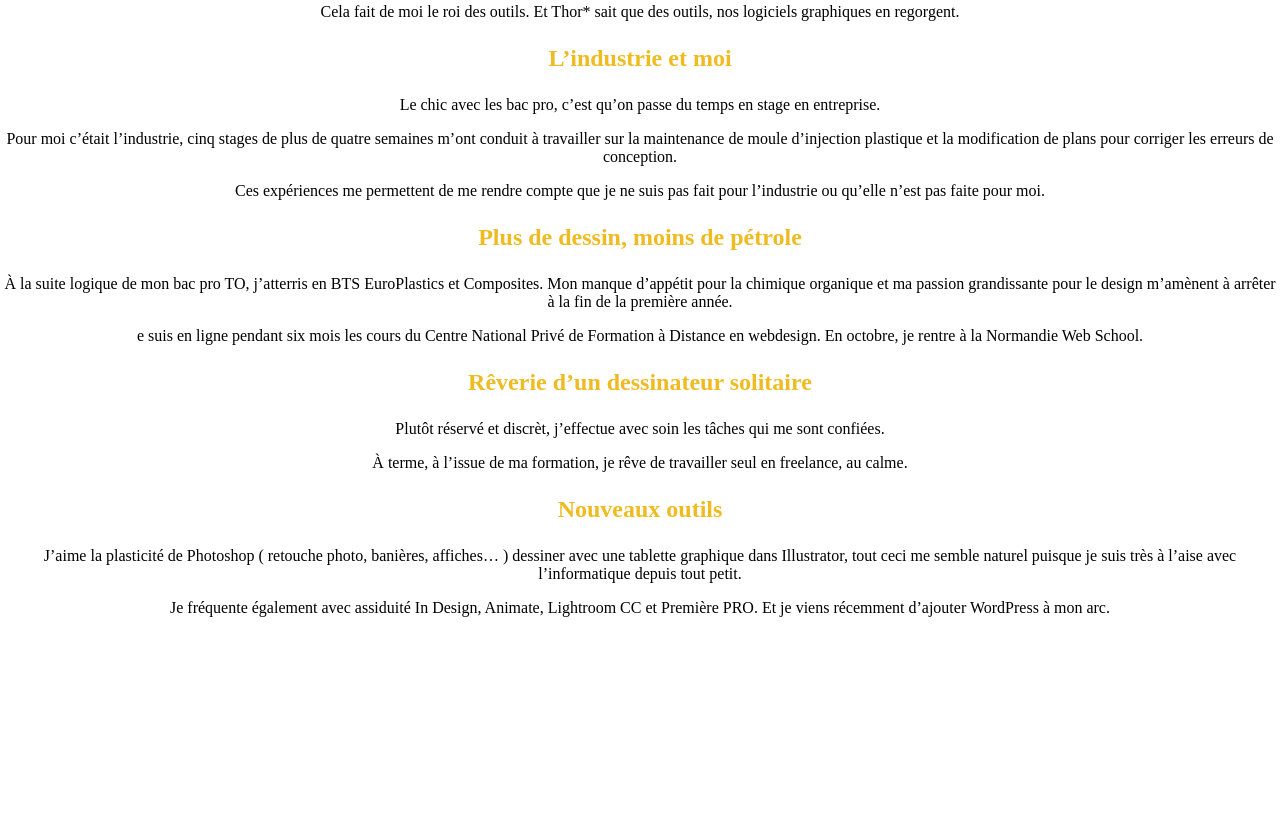
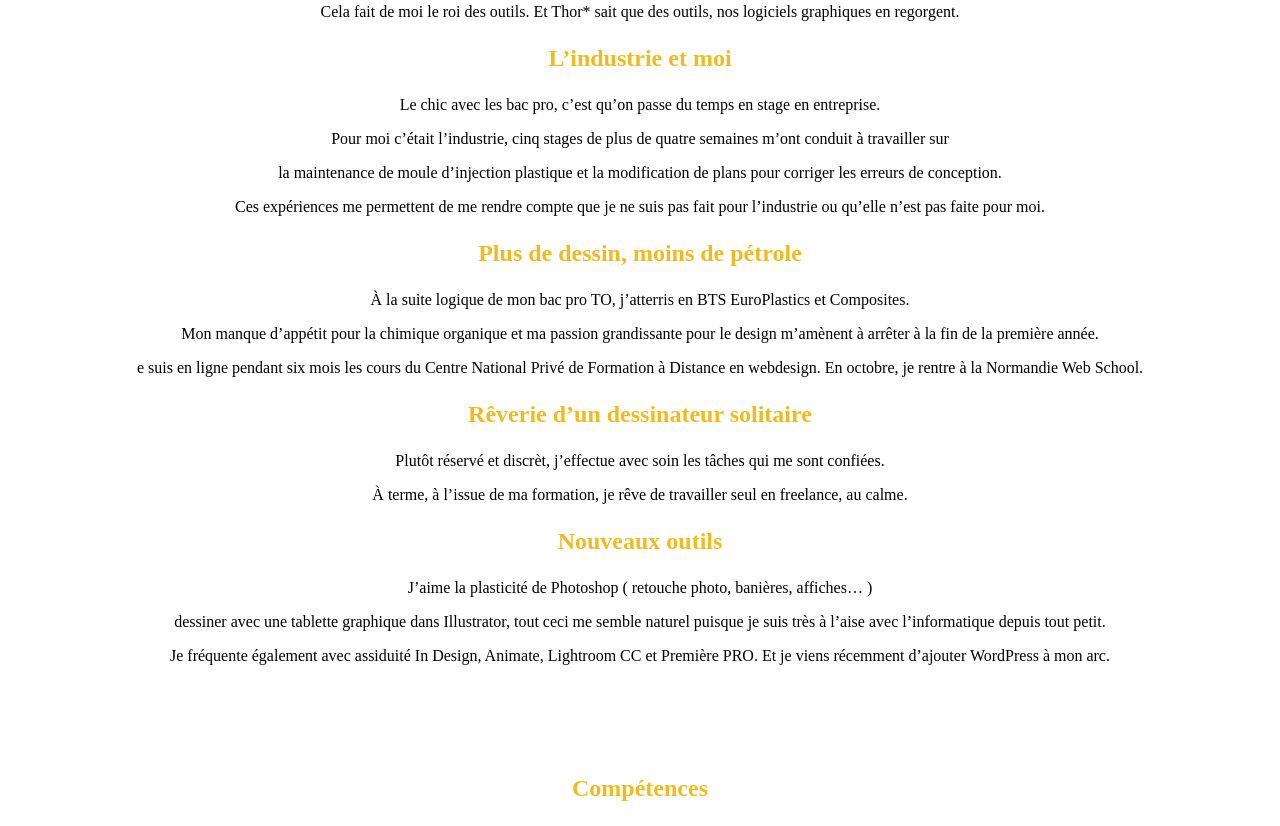
Before and after one commit to Ueha1/Site-clementM, a plain HTML site: page index.html in a window 1280 px wide. Shown: the part 596-1422 px from the top of the page. Before the commit the page ends 1229 px from the top, so only its background shows below. Drawn offline with Linux system fonts and the light colour scheme.

Commit message:
Update index.html

```diff
--- a/index.html
+++ b/index.html
@@ -33,13 +33,13 @@
         <h1><p>L’industrie et moi</p></h1>
         <txt class="texte">
             <p>Le chic avec les bac pro, c’est qu’on passe du temps en stage en entreprise.</p>
-            <p>Pour moi c’était l’industrie, cinq stages de plus de quatre semaines m’ont conduit à travailler sur
-                 la maintenance de moule d’injection plastique et la modification de plans pour corriger les erreurs de conception.</p>
+            <p>Pour moi c’était l’industrie, cinq stages de plus de quatre semaines m’ont conduit à travailler sur</p>
+                 <p>la maintenance de moule d’injection plastique et la modification de plans pour corriger les erreurs de conception.</p>
             <p>Ces expériences me permettent de me rendre compte que je ne suis pas fait pour l’industrie ou qu’elle n’est pas faite pour moi.</p>
         </txt>
         <h1><p>Plus de dessin, moins de pétrole</p></h1>
         <txt class="texte">
-            <p>À la suite logique de mon bac pro TO, j’atterris en BTS EuroPlastics et Composites. Mon manque d’appétit
+            <p>À la suite logique de mon bac pro TO, j’atterris en BTS EuroPlastics et Composites. </p><p>Mon manque d’appétit
                  pour la chimique organique et ma passion grandissante pour le design m’amènent à arrêter à la fin de la première année.</p>
             <p>e suis en ligne pendant six mois les cours du Centre National Privé de Formation à Distance en webdesign. En octobre, je rentre à la Normandie Web School.</p>
         </txt>
@@ -50,11 +50,13 @@
         </txt>
         <h1><p>Nouveaux outils</p></h1>
         <txt class="texte">
-            <p>J’aime la plasticité de Photoshop ( retouche photo, banières, affiches… ) dessiner avec une tablette graphique dans Illustrator,
+            <p>J’aime la plasticité de Photoshop ( retouche photo, banières, affiches… )</p> <p>dessiner avec une tablette graphique dans Illustrator,
                  tout ceci me semble naturel puisque je suis très à l’aise avec l’informatique depuis tout petit.</p>
             <p>Je fréquente également avec assiduité In Design, Animate, Lightroom CC et Première PRO. Et je viens récemment d’ajouter WordPress à mon arc.</p>
         </txt>
     </div>
+    <div class="ligne_verticale" ></div>
+    <h1><p>Compétences</p></h1>
 
 </body>
 </html>
```
